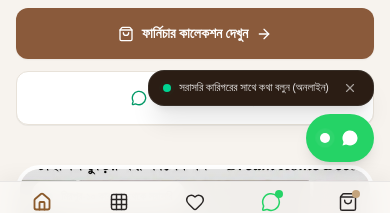
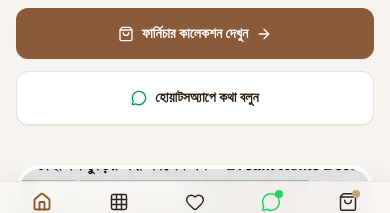
Before and after one commit to sahil1815/dream-home-decor, a Next.js app: page / in a window 390 px wide. Shown: the part 602-815 px from the top of the page. Built offline with nearby package versions, Linux system fonts and the light colour scheme; no server answers; the database is empty.

Commit message:
fix(storefront): hide floating whatsapp button on mobile devices

```diff
--- a/components/storefront/FloatingContact.tsx
+++ b/components/storefront/FloatingContact.tsx
@@ -65,17 +65,10 @@ export function FloatingContact({ settings }: FloatingContactProps) {
 
   const whatsappUrl = buildWhatsAppUrl(cleanNumber, message);
 
-  // Determine bottom positioning:
-  // On mobile product detail pages, there's a sticky bar at bottom-0, so we lift the button to bottom-20
-  const isProductDetail = pathname?.startsWith('/products/') && pathname !== '/products';
-  const bottomClasses = isProductDetail
-    ? 'bottom-22 lg:bottom-6 right-4 sm:right-6'
-    : 'bottom-20 lg:bottom-6 right-4 sm:right-6';
-
   return (
     <aside
       aria-label="সরাসরি হোয়াটসঅ্যাপ যোগাযোগ"
-      className={`fixed ${bottomClasses} z-40 flex flex-col items-end gap-2 pointer-events-auto`}
+      className="hidden md:flex fixed bottom-6 right-6 z-40 flex-col items-end gap-2 pointer-events-auto"
     >
       {/* Tooltip bubble */}
       {showTooltip && (
```
